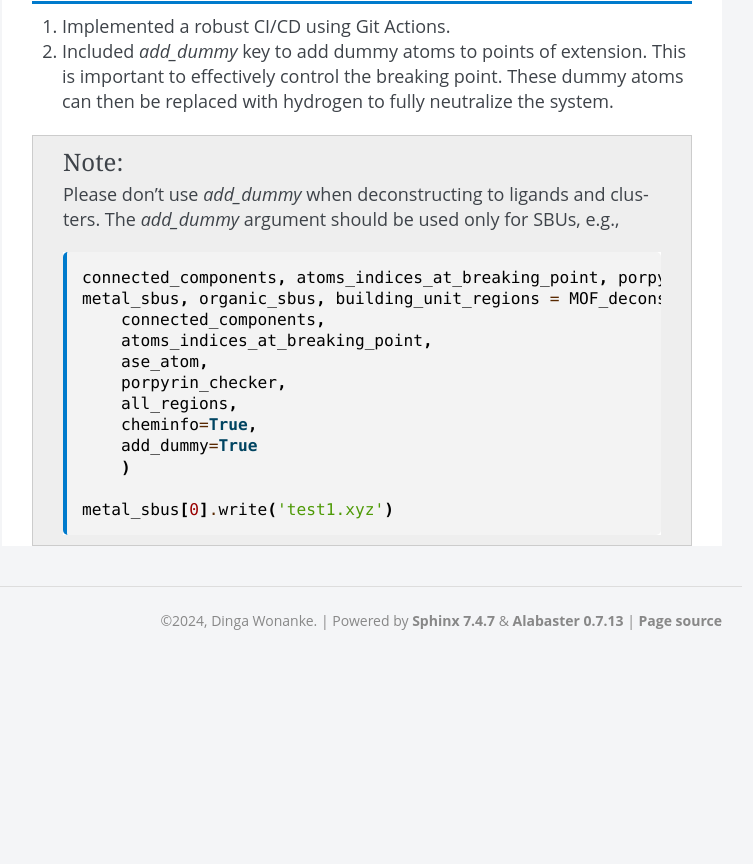
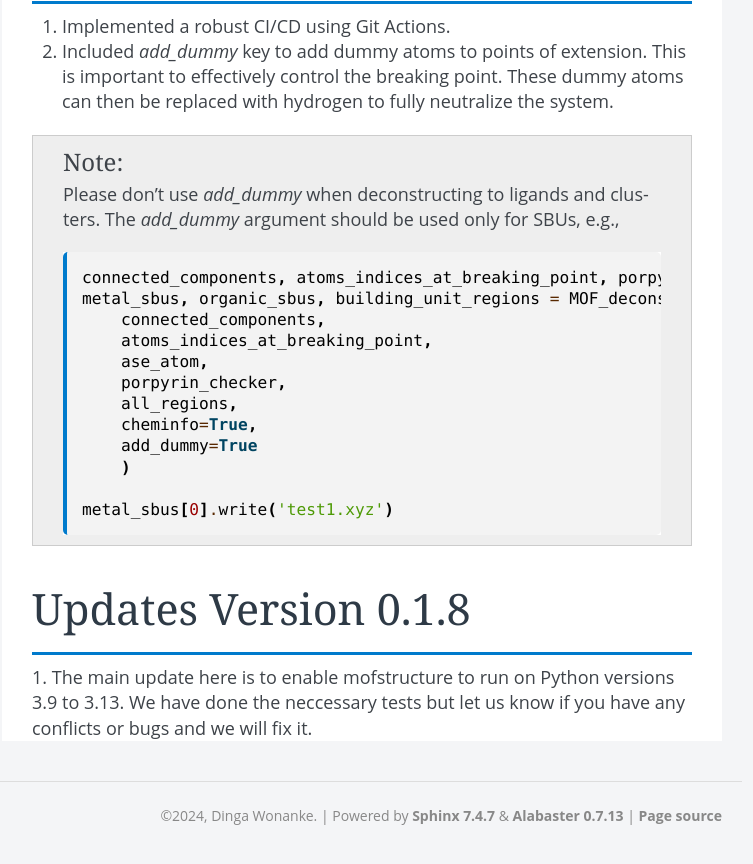
Before and after one commit to bafgreat/mofstructure, a Sphinx documentation site: the page built from docs/source/updates.rst, in a window 1280 px wide and 900 px high, scrolled down 3054 px. Shown: the top 864 px of the window, without its empty margins (388-1141 px from the left). Built offline with Sphinx 7.4.7, drawn with Linux system fonts in a browser that asks for light colours; before the commit the page ends 3759 px from its top, so only the background shows below that; some of the changed text lies outside the part shown.

Commit message:
upgraded to support from Python 3.9 to Python 3.13

```diff
--- a/docs/source/updates.rst
+++ b/docs/source/updates.rst
@@ -132,3 +132,9 @@ Updates Version 0.1.7
           )
 
       metal_sbus[0].write('test1.xyz')
+
+Updates Version 0.1.8
+======================
+1. The main update here is to enable mofstructure to run on Python versions
+3.9 to 3.13. We have done the neccessary tests but let us know if you have
+any conflicts or bugs and we will fix it.
--- a/pyproject.toml
+++ b/pyproject.toml
@@ -1,6 +1,6 @@
 [tool.poetry]
 name = "mofstructure"
-version = "0.1.7"  # Commented out since versioning is handled dynamically
+version = "0.1.8"  # Commented out since versioning is handled dynamically
 description = "A Python tool to deconstruct MOFs into building units and compute porosity. The code removes guests from MOFs and all porous systems, computes SMILES strings and InChIKeys of all building units."
 keywords = ["guest removal", "InChIKeys", "InChI", "SMILES", "PLD", "LCD", "MOF", "COF", "zeolites", "accessible surface area", "void fraction", "coordination number", "porosity", "zeo++", "SBU", "point of extension"]
 authors = ["Dinga Wonanke <bafgreat@gmail.com>"]
@@ -16,7 +16,7 @@ readme = "README.md"
 # # tag_regex = "v(?P<version>\\d+\\.\\d+\\.\\d+)"
 
 [tool.poetry.dependencies]
-python = ">=3.9,<3.11"
+python = ">=3.9,<3.13"
 ase = ">=3.19.0"
 networkx = ">=2.6.3"
 numpy = ">=1.21.6,<2"
@@ -25,7 +25,7 @@ pandas = ">=1.3.5"
 pymatgen = "==2024.2.20"
 pyzeo = ">=0.1.1"
 rdkit = "==2022.9.5"
-omsdetector_forked = ">=2024.6.24"
+omsdetector_forked = ">=2024.9.27"
 sphinx = "<8.0.2"
 sphinxcontrib-mermaid = "^0.9.2"
 sphinx-copybutton = "^0.5.2"
```
